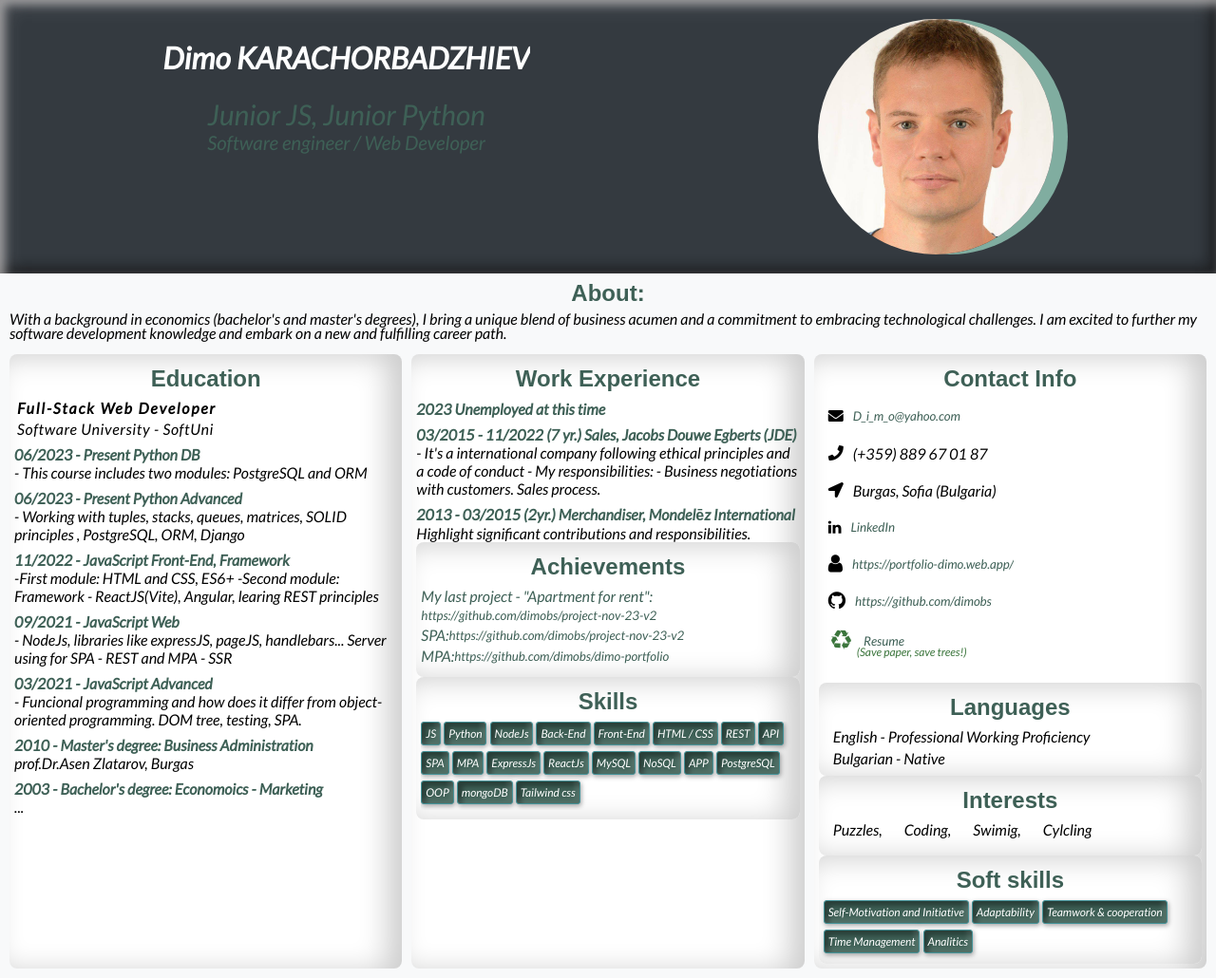
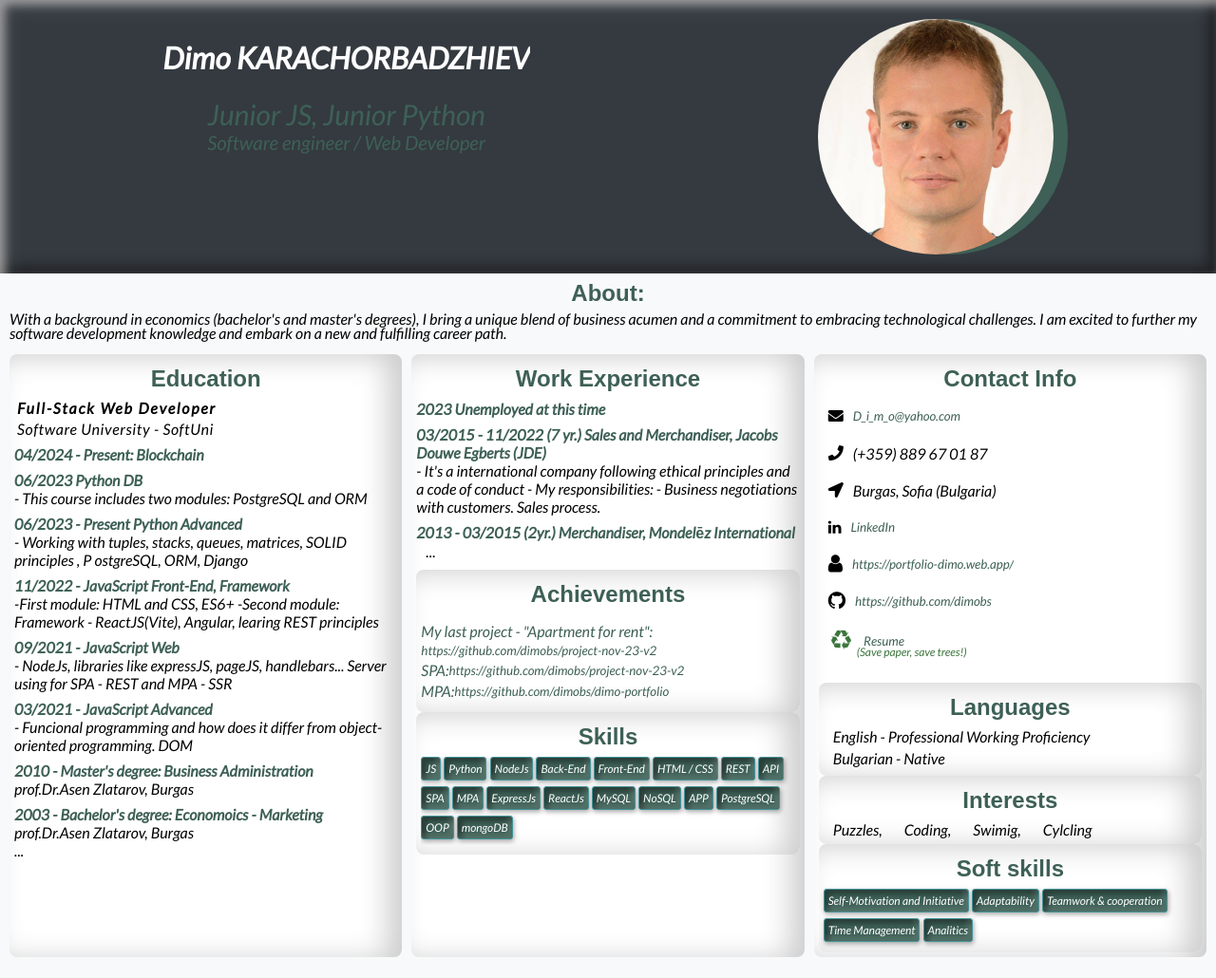
Before and after one commit to dimobs/doc, a plain HTML site: page index.html in a window 1280 px wide. Shown: the whole page at 95% size. Drawn offline with Linux system fonts and the light colour scheme.

Commit message:
update css

```diff
--- a/index.html
+++ b/index.html
@@ -26,30 +26,27 @@
 
         <main>
             <!-- Education -->
-            <section>
+            <section title="Education">
                 <h2 title="Education">Education</h2>
-                    <!-- <i class="fas fa-calendar icon"></i> -->
                     <h4>Full-Stack Web Developer</h4>
                     <h4>Software University - SoftUni</h4>
-                    <!-- <h5>Professianal Modules:</h5> -->
-                    <span class="data__info">06/2023 - Present Python DB</span>
+                    <span class="data__info">04/2024 - Present: Blockchain</span>
+                    <span class="data__info">06/2023 Python DB</span>
                     <span class="description"> - This course includes two modules: PostgreSQL and ORM</span>
                 <span class="data__info">06/2023 - Present Python Advanced</span>
-                    <span class="description"> - Working with tuples, stacks, queues, matrices, SOLID principles  , PostgreSQL, ORM, Django</span>
-                  <!-- <y>JS -</y> Basic, Advance, Back-End, Front-End, React, HTML & CSS<br> -->
+                    <span class="description"> - Working with tuples, stacks, queues, matrices, SOLID principles  , P
+                        ostgreSQL, ORM, Django</span>
                   <span class="data__info">11/2022 - JavaScript Front-End, Framework </span>
                   <span class="description">  -First module: HTML and CSS, ES6+</span>
                   <span class="description">  -Second module: Framework - ReactJS(Vite), Angular, learing REST principles</span>
                   <span class="data__info">09/2021 - JavaScript Web </span>
                   <span class="description">  - NodeJs, libraries like expressJS, pageJS, handlebars... Server using for SPA - REST and MPA - SSR</span>
                 <span class="data__info">03/2021 - JavaScript Advanced </span>
-                <span class="description">  - Funcional programming and how does it differ from object-oriented programming. DOM tree, testing, SPA.</span>
+                <span class="description">  - Funcional programming and how does it differ from object-oriented programming. DOM</span>
                 <span class="data__info">2010 - Master's degree: Business Administration</span>
                     <em>prof.Dr.Asen Zlatarov, Burgas</em><br>
                 <span class="data__info">2003 - Bachelor's degree: Economoics - Marketing </span>
-
-                <!-- <em>prof.Dr.Asen Zlatarov, Burgas</em><br> -->
-
+                <em>prof.Dr.Asen Zlatarov, Burgas</em><br>
                 <p class="last_p">...</p>
             </section>
 
@@ -63,7 +60,7 @@
 
                 <span class="data__info">
                 03/2015 - 11/2022 (7 yr.)
-                Sales, Jacobs Douwe Egberts (JDE)
+                Sales and Merchandiser, Jacobs Douwe Egberts (JDE)
                 </span>
                 <span class="description">
                     - It's a international company following ethical principles and a code of conduct
@@ -75,13 +72,13 @@
                 Merchandiser, Mondelēz International
                 </span>
             <span class="description">
-                Highlight significant contributions and responsibilities.
+                <p>...</p>
             </span>
 
                 <section>
                     <h2 class="achievement__h">Achievements</h2>
                     <ul class="achievement__ul">
-                        <li title="last project" class="achievement"><y-b>My last project - "Apartment for rent": <a title="Resume" href="https://dimobs.github.io/doc/" target="_blank">https://github.com/dimobs/project-nov-23-v2</a></y-b></li>
+                        <li title="last project" class="data__info"><y-b class="description">My last project - "Apartment for rent": <a title="Resume" href="https://dimobs.github.io/doc/" target="_blank">https://github.com/dimobs/project-nov-23-v2</a></y-b></li>
                         <li class="achievement">SPA: <a title="SPA App" href="https://github.com/dimobs/project-nov-23-v2" target="_blank">https://github.com/dimobs/project-nov-23-v2</a></li>
                         <li class="achievement">MPA: <a title="MPA App" href="https://github.com/dimobs/dimo-portfolio" target="_blank">https://github.com/dimobs/dimo-portfolio</a></li>
                         <!-- <li class="achievement .interest">Resume: <a href="https://firebasestorage.googleapis.com/v0/b/portfolio-dimo.appspot.com/o/Dimo_Karachorbadzhiev_resume_24.pdf?alt=media&token=7279aff6-102f-4ede-b8e6-9465de1bca24" target="_blank">https://DK.resume.com</a></li> -->
@@ -108,13 +105,9 @@
                        <span class="skill-box">PostgreSQL</span>
                        <span class="skill-box">OOP</span>
                        <span class="skill-box">mongoDB</span>
-                       <span class="skill-box">Tailwind css</span>
+                       <!-- <span class="skill-box">Tailwind css</span> -->
                    </ul>
                </section>
-
-
-                <!-- soft skills -->
-
             </section>
 
             <!-- Contact info -->
@@ -134,13 +127,9 @@
                     <h2>Languages</h2>
                     <p class="lg">English - Professional Working Proficiency</p>
                     <p class="lg">Bulgarian - Native</p>
-                    <!-- <p class="lg">Bulgarian - Native</p> -->
-                    <!-- Add more languages as needed -->
                 </section>
 
-
-
-                             <!-- interest -->
+             <!-- interest -->
             <section class="last__section" >
                 <h2 class="interest__header">Interests</h2>
                 <p class="interest">Puzzles, </p>
@@ -162,7 +151,6 @@
                 <span class="skill-box">Adaptability</span>
                 <span class="skill-box">Teamwork & cooperation</span>
                 <span class="skill-box">Time Management</span>
-                <!-- <span class="skill-box">Adaptability</span>  -->
                 <span class="skill-box">Analitics</span>
 
                <!-- <span class="skill-box">{{Handlebars}}</span>
--- a/style.css
+++ b/style.css
@@ -36,7 +36,7 @@ img {
     max-width: 20%;
     border-radius: 50%;
     /* box-shadow: 15px 0 0 0 #c6c3c3; */
-    box-shadow: 15px 0 0 0 #80ada0;
+    box-shadow: 15px 0 0 0 #3E6056;
     /* -webkit-box-reflect: left 0 linear-gradient(to right, #0000, #0009) */
 }
 /*
@@ -203,7 +203,8 @@ p {
 }
 
 .interest {
-    display: inline-block;
+    display: inline;
+    line-height: 20px;
 }
 
 .lg {
```
